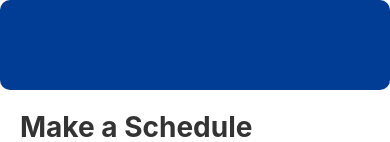
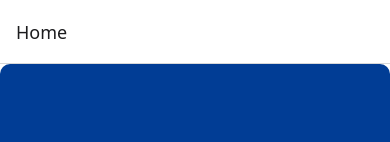
Before and after one commit to Etown-CS/25-26_Administrative_Course_Planner, a React Native app: screen / in a window 390 px wide. Shown: the top 142 px of the page. Built offline with nearby package versions, Linux system fonts and the light colour scheme.

Commit message:
updating App.js after changes

```diff
--- a/App.js
+++ b/App.js
@@ -1,11 +1,12 @@
 import HomeScreen from './screens/HomeScreen';
 //import { StatusBar } from 'expo-status-bar';
 import { StyleSheet, Text, View } from 'react-native';
-import  LoginScreen  from './screens/LoginScreen';
-import CoursePlannerScreen  from './screens/CoursePlannerScreen';
+//import  LoginScreen  from './screens/LoginScreen';
+
 //import CoursePlannerScreen from './screens/CoursePlannerScreen';
 import { NavigationContainer } from '@react-navigation/native';
 import { createNativeStackNavigator } from '@react-navigation/native-stack';
+import CalendarScreen from './screens/calendarScreen';
 
 
 
@@ -15,8 +16,10 @@ export default function App() {
   return (
     <NavigationContainer>
       <Stack.Navigator initialRouteName="Home">
-        <Stack.Screen name="Home" component={HomeScreen}
-        options={{headerShown:false}} />
+        <Stack.Screen name="Home" component={HomeScreen} />
+        {/* <Stack.Screen name="CoursePlanner" component={HomeScreen} /> */}
+        <Stack.Screen name="CalendarScreen" component={CalendarScreen} />
+
       </Stack.Navigator>
     </NavigationContainer>
   );
```
